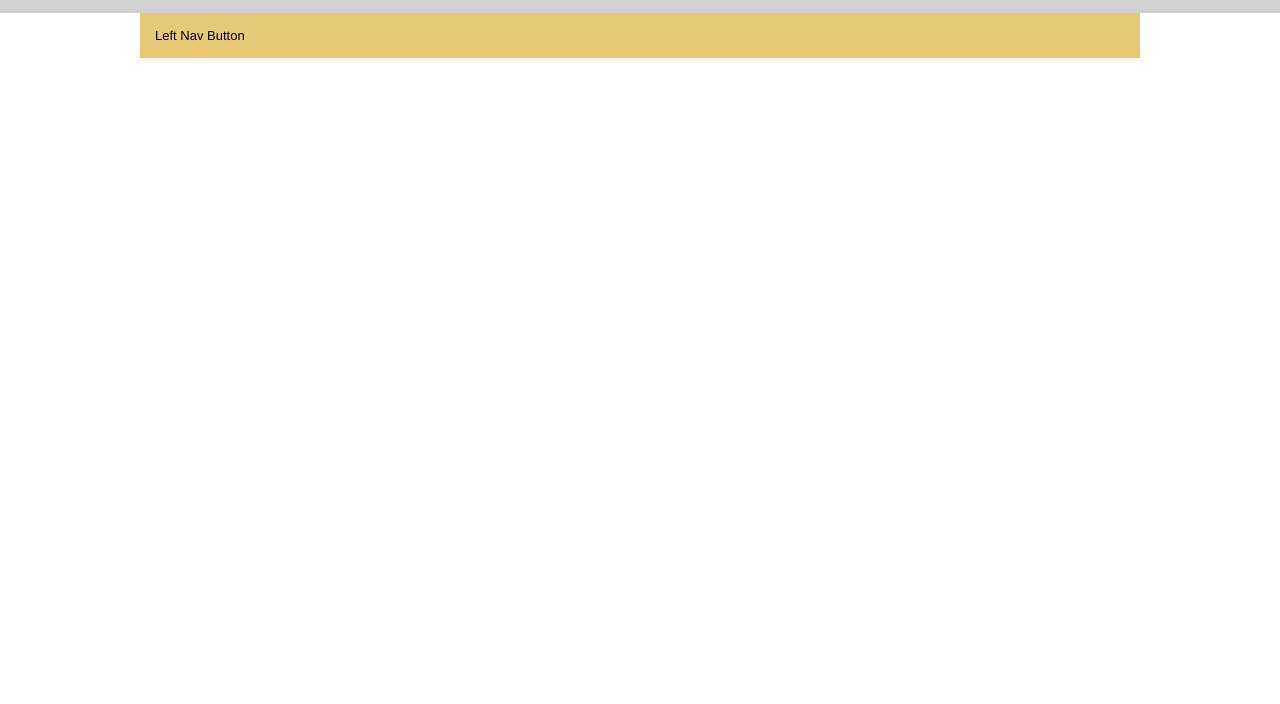
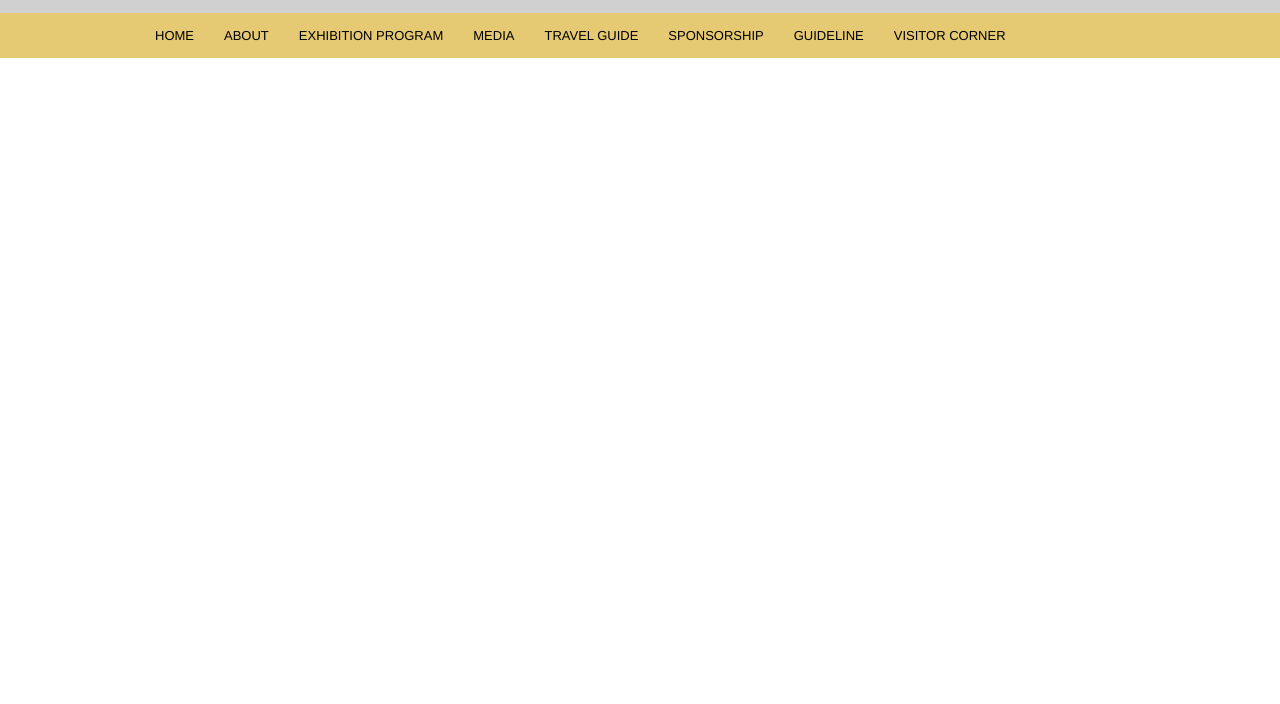
Before and after one commit to PareshRadadiya/rtPanel, a website: page index.html in a window 1280 px wide. Shown: the part 96-800 px from the top of the page. Drawn offline with Linux system fonts and the light colour scheme.

Commit message:
menu item added

```diff
--- a/index.html
+++ b/index.html
@@ -31,6 +31,7 @@ and open the template in the editor.
             </div>
         </header>
 
+        <div class="rtp-header-wrapper">
         <nav class="top-bar row  text-center" data-topbar>
 
 
@@ -46,12 +47,20 @@ and open the template in the editor.
 
 
                         <!-- Left Nav Section -->
-                        <ul class="">
-                            <li><a href="#">Left Nav Button</a></li>
+                        <ul class="left">
+                            <li><a href="#">HOME</a></li>
+                            <li><a href="#">ABOUT</a></li>
+                            <li><a href="#">EXHIBITION PROGRAM</a></li>
+                            <li><a href="#">MEDIA</a></li>
+                            <li><a href="#">TRAVEL GUIDE</a></li>
+                            <li><a href="#">SPONSORSHIP</a></li>
+                            <li><a href="#">GUIDELINE</a></li>
+                            <li><a href="#">VISITOR CORNER</a></li>
                         </ul>
                     </section>
 
 
         </nav>
+        </div>
     </body>
 </html>
```
Also changed, not shown: style.css.
